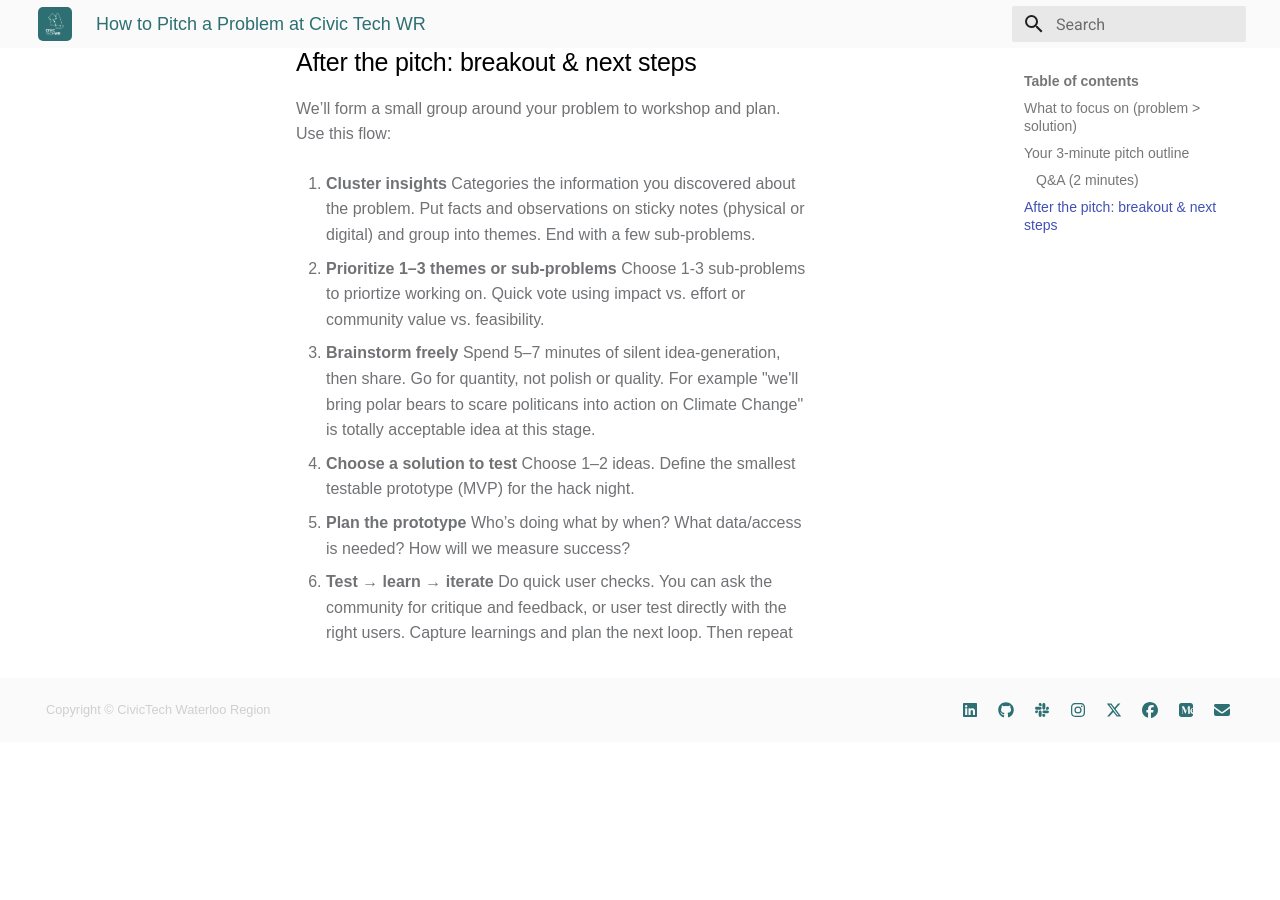
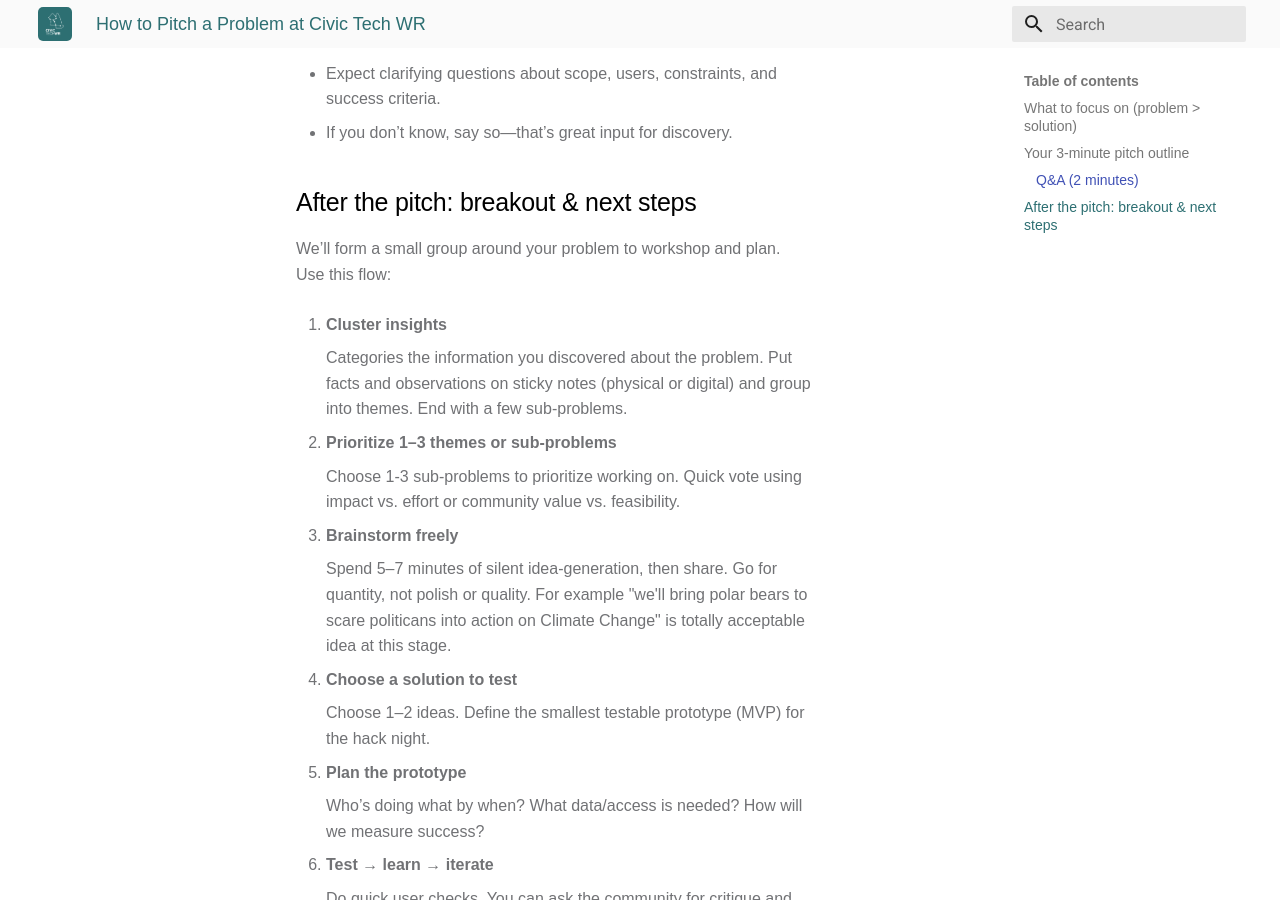
Before and after one commit to CivicTechWR/CTWR-Organization-Documentation, an MkDocs documentation site: the page built from docs/Guidelines_&_Templates/Template_Pitching.md, in a window 1280 px wide and 900 px high, scrolled down 1295 px. Built offline with MkDocs 1.6.1 and Material for MkDocs 9.7.7, drawn with Linux system fonts in a browser that asks for light colours; before the commit the page ends 2037 px from its top, so only the background shows below that.

Commit message:
Updating pitching guidelines

```diff
--- a/docs/Guidelines_&_Templates/Template_Pitching.md
+++ b/docs/Guidelines_&_Templates/Template_Pitching.md
@@ -4,9 +4,11 @@
 ---
 # How to Pitch a Problem at Civic Tech WR
 
-- **Purpose:** bring a real community problem, find collaborators, and leave with clear next steps.
-- **Format:** 3-minute pitch + 2-minute Q&A
-- **Who is allowed to pitch:** Beginners, students, public-sector folks, nonprofits, and curious neighbours — everyone is welcome.
+**Purpose:** bring a real community problem, find collaborators, and leave with clear next steps.
+
+**Format:** 3-minute pitch + 2-minute Q&A
+
+**Who is allowed to pitch:** Beginners, students, public-sector folks, nonprofits, and curious neighbours — everyone is welcome.
 
 ## What to focus on (problem > solution)
 
@@ -17,21 +19,27 @@
 ## Your 3-minute pitch outline
 
 - **Who is affected by this problem?**
+
 	Name the people or groups, and where they are (e.g., “seniors in Kitchener who rely on buses after 9pm”).
 
 - **Why does this problem matter now?**
+
 	What’s changed or urgent? Any time-bound opportunity or risk?
 
 - **What exists today (to solve or mitigate the problem)?**
+
 	Tools, programs, workarounds, policies, or past attempts (and their gaps).
 
 - **What would success look like?**
+
 	Simple outcomes or signals (e.g., fewer missed appointments; faster sign-ups; clearer info).
 
 - **What help do you need from the community?**
+
 	Data, introductions, volunteers with certain skills, user interviews, etc.
 
 - **What are you bringing (give back)?**
+
 	Time, domain knowledge, user access, data, story, test space, feedback cadence, or sponsorship.
 
 ### Q&A (2 minutes)
@@ -44,19 +52,25 @@
 We’ll form a small group around your problem to workshop and plan. Use this flow:
 
 1. **Cluster insights**
+
 	Categories the information you discovered about the problem. Put facts and observations on sticky notes (physical or digital) and group into themes. End with a few sub-problems.
 
 2. **Prioritize 1–3 themes or sub-problems**
-	  Choose 1-3 sub-problems to priortize working on. Quick vote using impact vs. effort or community value vs. feasibility.
+
+	  Choose 1-3 sub-problems to prioritize working on. Quick vote using impact vs. effort or community value vs. feasibility.
 
 3. **Brainstorm freely**
+
 	  Spend 5–7 minutes of silent idea-generation, then share. Go for quantity, not polish or quality. For example "we'll bring polar bears to scare politicans into action on Climate Change" is totally acceptable idea at this stage.
 
 4. **Choose a solution to test**
+
 	  Choose 1–2 ideas. Define the smallest testable prototype (MVP) for the hack night.
 
 5. **Plan the prototype**
+
 	  Who’s doing what by when? What data/access is needed? How will we measure success?
 
 6. **Test → learn → iterate**
+
 	  Do quick user checks. You can ask the community for critique and feedback, or user test directly with the right users. Capture learnings and plan the next loop. Then repeat
```
